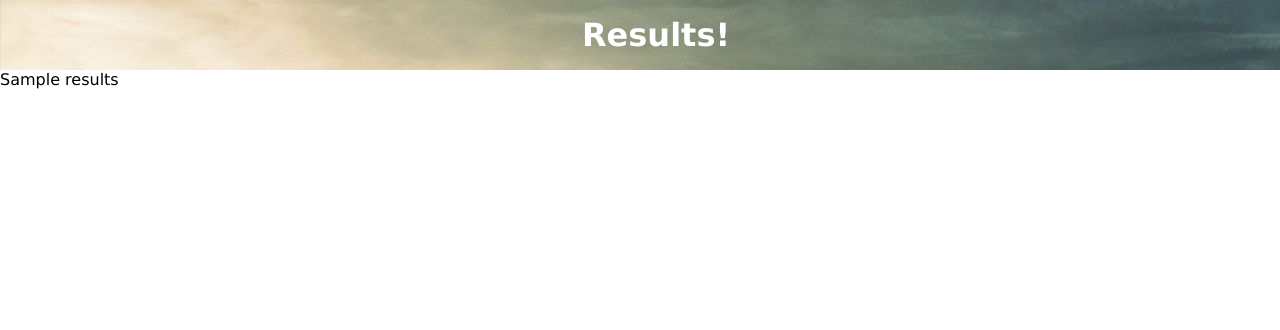
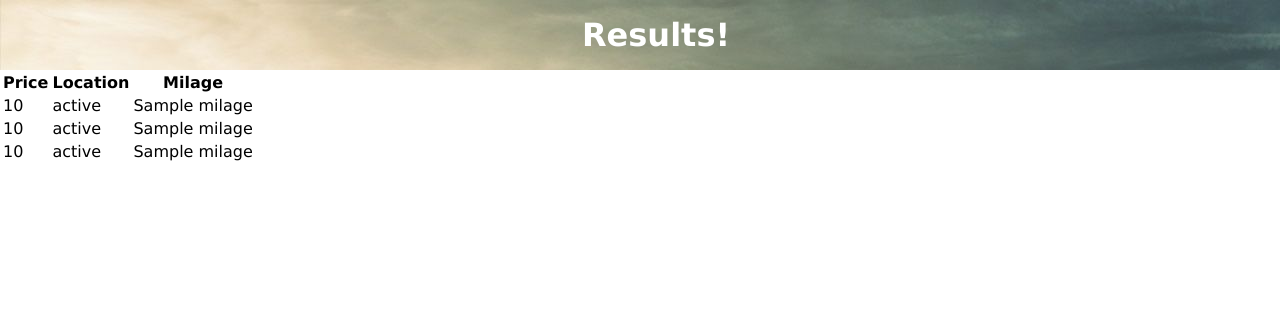
Before and after one commit to CalderJohnson/car-site, a Flask app: template website/templates/search.html in a window 1280 px wide. Shown: the top 330 px of the page. Run offline with Flask 2, Linux system fonts and the light colour scheme; the template is opened without the code that fills it: most values are stand-ins (such as "Sample title", 1, 10 or a date in 2020).

Commit message:
Sorting of results by lowest price

```diff
--- a/website/auth.py
+++ b/website/auth.py
@@ -12,7 +12,7 @@ def login():
     elif request.method == 'POST' : #login and go to home page
         email = request.form['email']
         password = request.form['password']
-        #storing users in a json file for now, very bad practice but fine for proof of concept
+        #storing users in a json file for now, bad practice but fine for proof of concept
         with open('./website/users.json', 'r', encoding='utf-8') as json_file:
             users = json.load(json_file)
             for user in users:
--- a/website/index.py
+++ b/website/index.py
@@ -17,4 +17,8 @@ def main():
 
         data = getCarData(make, model, year)
 
-        return render_template('search.html', results=data["records"][:10])
+        cars_found = [c for c in data['records'][:1000]]
+        cars_found.sort(key=lambda x: x['price'])
+        cars_found = cars_found[:3]
+
+        return render_template('search.html', cars_found=cars_found)
--- a/website/templates/search.html
+++ b/website/templates/search.html
@@ -12,6 +12,25 @@
     <div class="header">
         <h1>Results!</h1>
     </div>
-    {{results}}
+    <table>
+        <tr>
+            <th>Price</th>
+            <th>Location</th>
+            <th>Milage</th>
+        </tr>
+            <td>{{cars_found[0]["price"]}}</td>
+            <td>{{cars_found[0]["state"]}}</td>
+            <td>{{cars_found[0]["milage"]}}</td>
+        <tr>
+            <td>{{cars_found[1]["price"]}}</td>
+            <td>{{cars_found[1]["state"]}}</td>
+            <td>{{cars_found[1]["milage"]}}</td>
+        </tr>
+        <tr>
+            <td>{{cars_found[2]["price"]}}</td>
+            <td>{{cars_found[2]["state"]}}</td>
+            <td>{{cars_found[2]["milage"]}}</td>
+        </tr>
+    </table>
 </body>
 </html>
```
